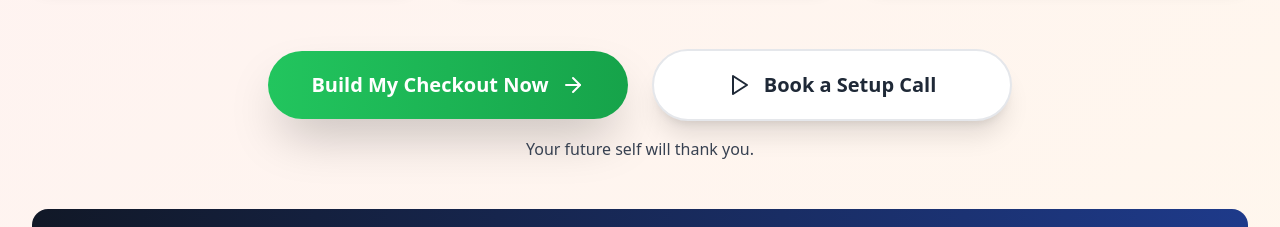
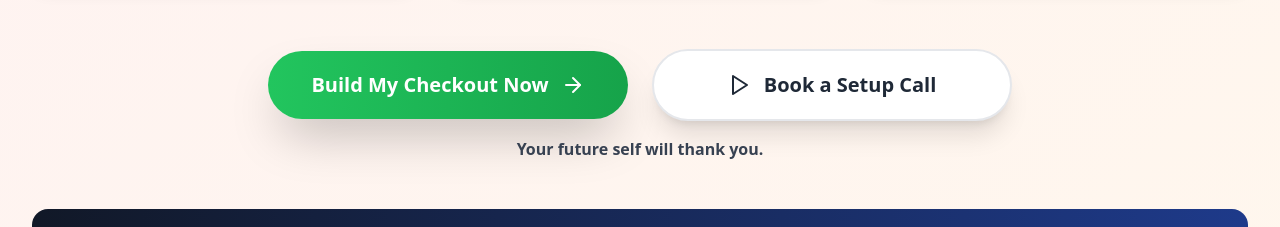
Before and after one commit to OctiAI/checkostyle.com, a React (Vite) app: page / in a window 1280 px wide. Shown: the part 7720-7947 px from the top of the page. Built offline with nearby package versions, Linux system fonts and the light colour scheme.

Commit message:
Updated FinalCTA.tsx

```diff
--- a/src/components/FinalCTA.tsx
+++ b/src/components/FinalCTA.tsx
@@ -111,7 +111,7 @@ const FinalCTA: React.FC = () => {
 </motion.div>
 
 
-           <p className="text-md text-gray-700 max-w-10xl text-center mb-12">
+           <p className="text-md font-bold text-gray-700 max-w-10xl text-center mb-12">
             Your future self will thank you.
           </p>
 
```
